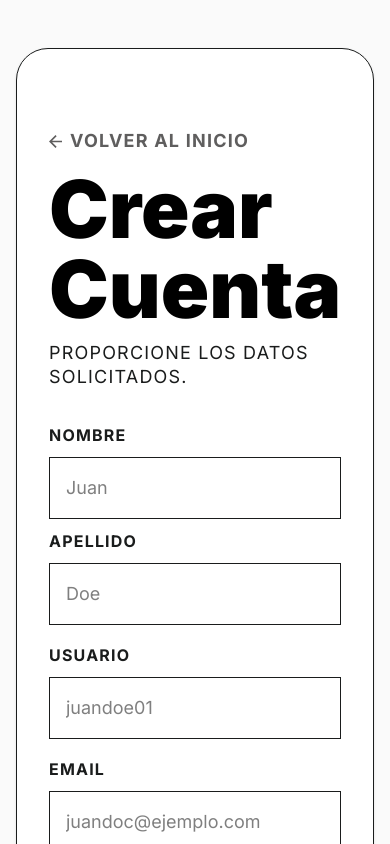
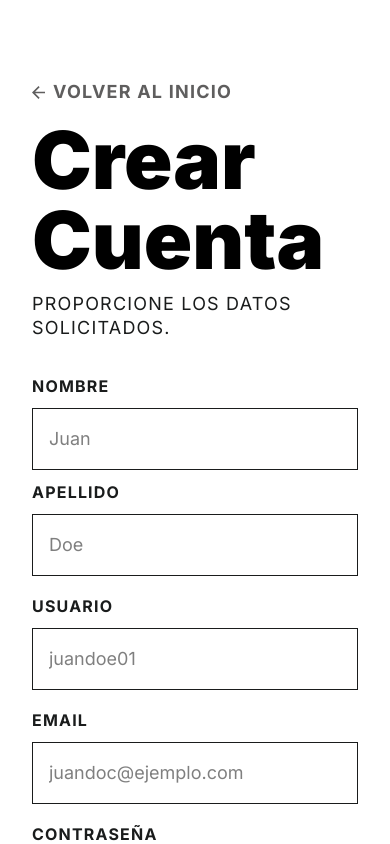
Before and after one commit to vtroitio/marketplace-frontend-tpo, a React (Vite) app: page /register in a window 390 px wide. Shown: the top 844 px of the page. Built offline with nearby package versions, Linux system fonts and the light colour scheme.

Commit message:
style: improved mininmal changes on style

```diff
--- a/src/pages/LoginPage.jsx
+++ b/src/pages/LoginPage.jsx
@@ -41,11 +41,11 @@ export function LoginPage() {
   };
 
   return (
-    <div className="min-h-screen bg-neutral flex items-center justify-center px-4 py-12">
-      <div className="grid w-full max-w-full grid-cols-1 overflow-hidden rounded-[32px] border border-secondary bg-white text-black shadow-sm lg:w-[1280px] lg:h-[1105px] lg:grid-cols-[640px_640px]">
+    <div className="w-full h-screen bg-neutral">
+      <div className="grid w-full h-screen grid-cols-1 overflow-hidden bg-white text-black lg:grid-cols-[1200px_1fr]">
         <div className="hidden lg:block bg-[#fafafa]" />
 
-        <div className="flex items-center justify-center px-8 py-20 sm:px-16">
+        <div className="flex items-center justify-end px-8 py-20 sm:px-16">
           <div className="w-full max-w-[560px] space-y-12">
             <div className="space-y-4">
               <div>
--- a/src/pages/RegisterPage.jsx
+++ b/src/pages/RegisterPage.jsx
@@ -53,11 +53,11 @@ export function RegisterPage() {
   };
 
   return (
-    <div className="min-h-screen bg-neutral flex items-center justify-center px-4 py-12">
-      <div className="grid w-full max-w-full grid-cols-1 overflow-hidden rounded-[32px] border border-secondary bg-white text-black shadow-sm lg:w-[1280px] lg:h-[1105px] lg:grid-cols-[640px_640px]">
+    <div className="w-full h-screen bg-neutral">
+      <div className="grid w-full h-screen grid-cols-1 overflow-hidden bg-white text-black lg:grid-cols-[1200px_1fr]">
         <div className="hidden lg:block bg-[#fafafa]" />
 
-        <div className="flex items-center justify-center px-8 py-20 sm:px-16">
+        <div className="flex items-center justify-end px-8 py-20 sm:px-16">
           <div className="w-full max-w-[560px] space-y-10">
             <div className="space-y-4">
               <AppLink to="/" variant="text">
```
